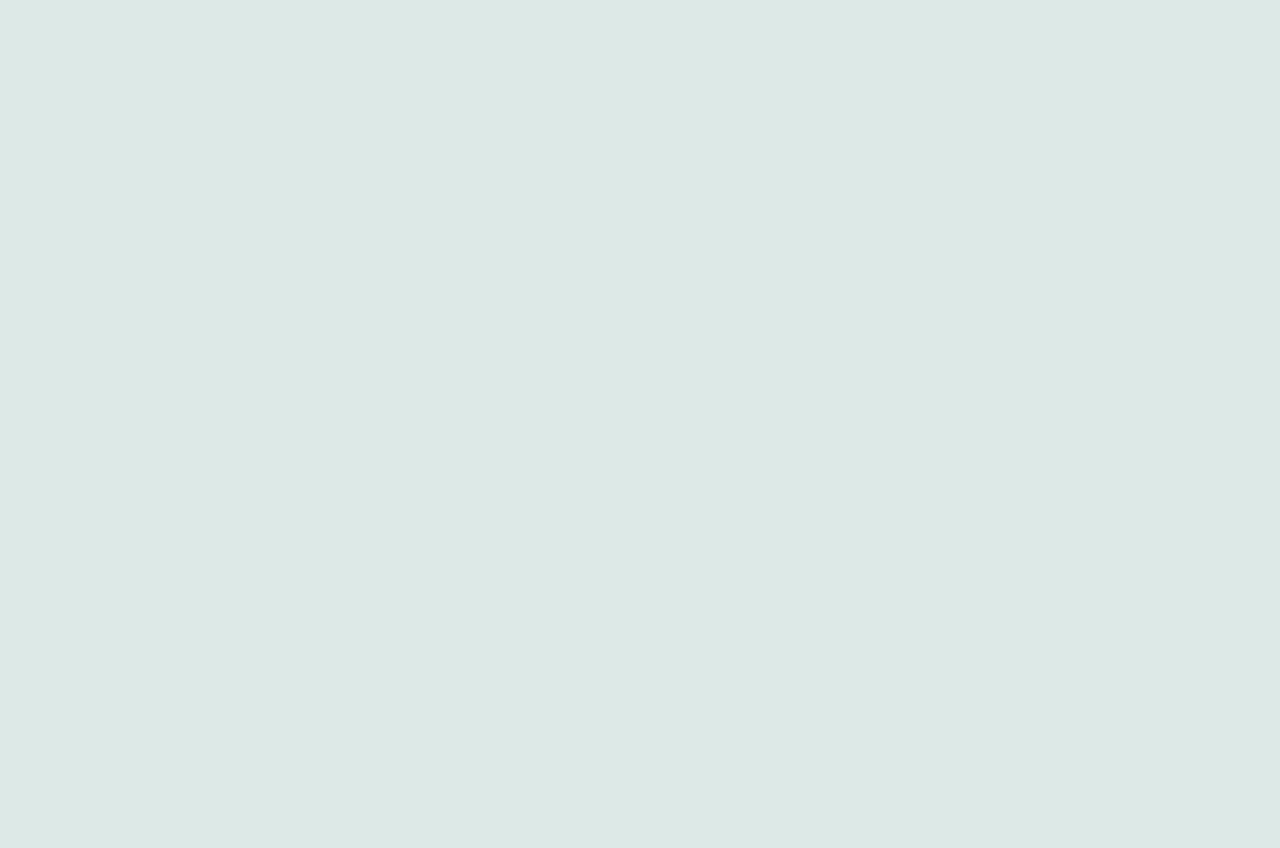
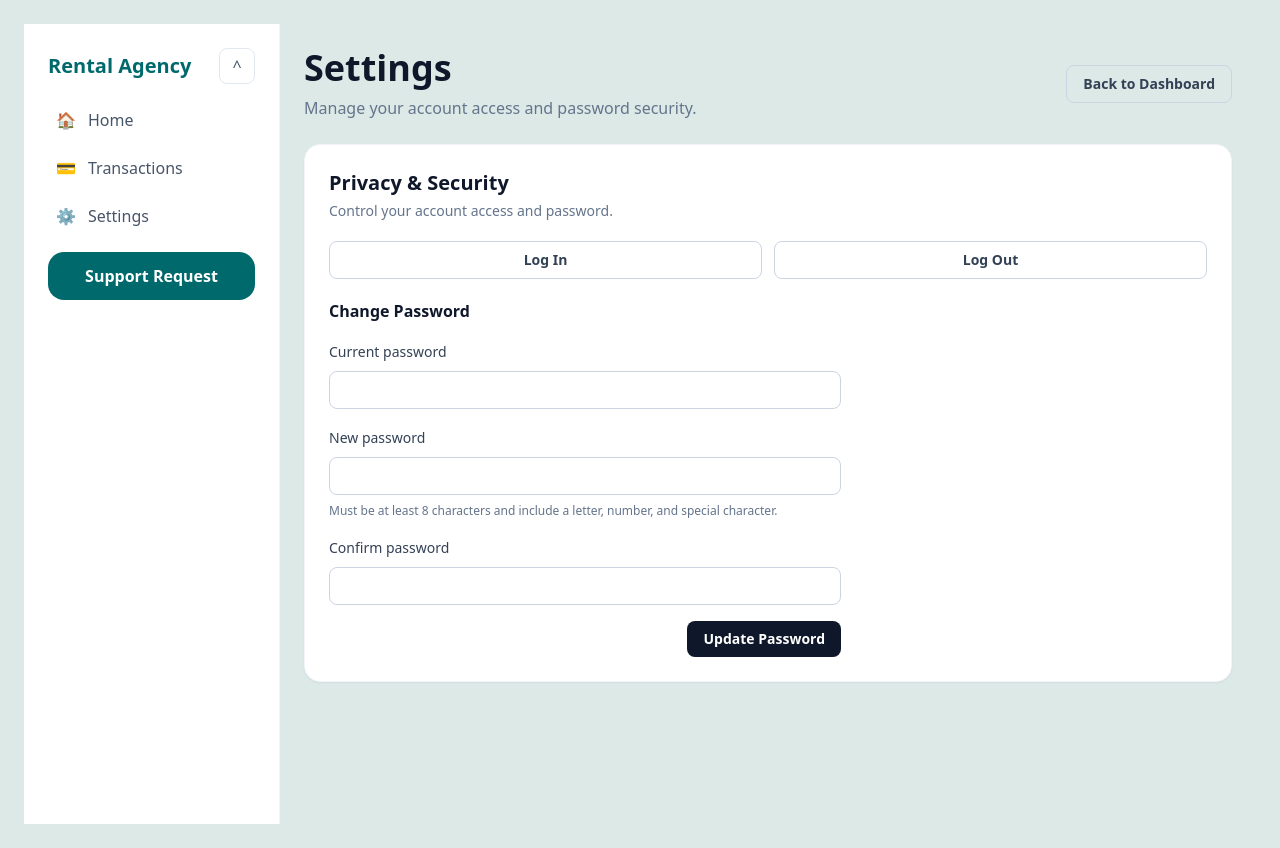
Before and after one commit to Isabellanamutenda/Serene-habitat, a Nuxt app: page /landlord/settings in a window 1280 px wide. Before the commit this address had no page. Before the commit the page ends 800 px from the top, so only its background shows below. Built offline with nearby package versions, Linux system fonts and the light colour scheme.

Commit message:
add pay rent button

```diff
--- a/components/shared/SharedSidebar.vue
+++ b/components/shared/SharedSidebar.vue
@@ -68,6 +68,7 @@ const dashboardPath = computed(() => {
 
 const settingsPath = computed(() => {
   if (route.path.startsWith('/tenant')) return '/tenant/settings'
+  if (route.path.startsWith('/landlord')) return '/landlord/settings'
   return `${dashboardPath.value}#settings`
 })
 </script>
--- /dev/null
+++ b/pages/landlord/settings.vue
@@ -0,0 +1,147 @@
+<template>
+  <div class="min-h-screen bg-[#dce9e7] text-slate-800 flex flex-col lg:flex-row">
+    <Sidebar />
+
+    <div class="flex-1 flex flex-col">
+      <main class="p-4 sm:p-6 flex-1">
+        <section class="max-w-6xl mx-auto space-y-6">
+          <header class="flex flex-col sm:flex-row sm:items-center sm:justify-between gap-3">
+            <div>
+              <h1 class="text-3xl sm:text-4xl font-bold text-slate-900">Settings</h1>
+              <p class="mt-2 text-slate-500 text-sm sm:text-base">
+                Manage your account access and password security.
+              </p>
+            </div>
+            <NuxtLink
+              to="/landlord/dashboard"
+              class="inline-flex items-center justify-center rounded-lg border border-slate-300 px-4 py-2 text-sm font-semibold text-slate-700 hover:bg-slate-100 transition-colors"
+            >
+              Back to Dashboard
+            </NuxtLink>
+          </header>
+
+          <section class="bg-white rounded-2xl border border-slate-100 shadow-sm p-5 sm:p-6 space-y-5">
+            <div>
+              <h2 class="text-xl font-semibold text-slate-900">Privacy & Security</h2>
+              <p class="mt-1 text-sm text-slate-500">
+                Control your account access and password.
+              </p>
+            </div>
+
+            <div class="grid grid-cols-1 sm:grid-cols-2 gap-3">
+              <button
+                type="button"
+                class="inline-flex items-center justify-center rounded-lg border border-slate-300 px-4 py-2 text-sm font-semibold text-slate-700 hover:bg-slate-100 transition-colors"
+                @click="onLogin"
+              >
+                Log In
+              </button>
+
+              <button
+                type="button"
+                class="inline-flex items-center justify-center rounded-lg border border-slate-300 px-4 py-2 text-sm font-semibold text-slate-700 hover:bg-slate-100 transition-colors"
+                @click="onLogout"
+              >
+                Log Out
+              </button>
+            </div>
+
+            <form class="max-w-lg grid grid-cols-1 gap-4" @submit.prevent="onChangePassword">
+              <div class="space-y-2">
+                <h3 class="text-base font-semibold text-slate-900">Change Password</h3>
+              </div>
+
+              <div class="space-y-2">
+                <label for="current-password" class="text-sm font-medium text-slate-700">Current password</label>
+                <input
+                  id="current-password"
+                  v-model="currentPassword"
+                  type="password"
+                  autocomplete="current-password"
+                  class="w-full rounded-lg border border-slate-300 px-3 py-2 text-sm focus:outline-none focus:ring-2 focus:ring-[#00696b]"
+                />
+              </div>
+
+              <div class="space-y-2">
+                <label for="new-password" class="text-sm font-medium text-slate-700">New password</label>
+                <input
+                  id="new-password"
+                  v-model="newPassword"
+                  type="password"
+                  autocomplete="new-password"
+                  class="w-full rounded-lg border border-slate-300 px-3 py-2 text-sm focus:outline-none focus:ring-2 focus:ring-[#00696b]"
+                />
+                <p class="text-xs text-slate-500">
+                  Must be at least 8 characters and include a letter, number, and special character.
+                </p>
+              </div>
+
+              <div class="space-y-2">
+                <label for="confirm-password" class="text-sm font-medium text-slate-700">Confirm password</label>
+                <input
+                  id="confirm-password"
+                  v-model="confirmPassword"
+                  type="password"
+                  autocomplete="new-password"
+                  class="w-full rounded-lg border border-slate-300 px-3 py-2 text-sm focus:outline-none focus:ring-2 focus:ring-[#00696b]"
+                />
+              </div>
+
+              <div class="flex justify-end">
+                <button
+                  type="submit"
+                  class="inline-flex items-center justify-center rounded-lg bg-slate-900 px-4 py-2 text-sm font-semibold text-white hover:bg-slate-700 transition-colors"
+                >
+                  Update Password
+                </button>
+              </div>
+            </form>
+
+            <p v-if="securityMessage" class="text-sm text-[#00696b]">{{ securityMessage }}</p>
+          </section>
+        </section>
+      </main>
+    </div>
+  </div>
+</template>
+
+<script setup lang="ts">
+import { ref } from 'vue'
+import Sidebar from '~/components/shared/SharedSidebar.vue'
+
+const securityMessage = ref('')
+const currentPassword = ref('')
+const newPassword = ref('')
+const confirmPassword = ref('')
+
+function onLogin() {
+  navigateTo('/login')
+}
+
+function onLogout() {
+  navigateTo('/login')
+}
+
+function onChangePassword() {
+  if (!currentPassword.value || !newPassword.value || !confirmPassword.value) {
+    securityMessage.value = 'Please fill in all password fields.'
+    return
+  }
+
+  const strongPasswordPattern = /^(?=.*[A-Za-z])(?=.*\d)(?=.*[^A-Za-z\d]).{8,}$/
+  if (!strongPasswordPattern.test(newPassword.value)) {
+    securityMessage.value = 'New password must be at least 8 characters and include a letter, number, and special character.'
+    return
+  }
+
+  if (newPassword.value !== confirmPassword.value) {
+    securityMessage.value = 'New password and confirm password do not match.'
+    return
+  }
+
+  securityMessage.value = 'Password updated successfully.'
+  currentPassword.value = ''
+  newPassword.value = ''
+  confirmPassword.value = ''
+}
+</script>
--- a/pages/tenant/dashboard.vue
+++ b/pages/tenant/dashboard.vue
@@ -24,13 +24,6 @@
           <div class="text-xs font-semibold uppercase tracking-wide text-slate-500">Rent per Day</div>
           <div class="mt-2 text-slate-900 font-bold text-3xl leading-none">Ksh 4,500</div>
           <div class="mt-1 text-sm text-slate-500">Fully inclusive</div>
-          <button
-            type="button"
-            class="mt-4 w-full inline-flex items-center justify-center bg-slate-900 text-white py-2 rounded-lg font-semibold text-sm hover:bg-slate-700 transition-all"
-            @click="openPaymentModal"
-          >
-            Pay
-          </button>
           <NuxtLink
             to="/tenant/details"
             class="mt-4 w-full inline-flex items-center justify-center bg-[#00696b] text-white py-2 rounded-lg font-semibold text-sm hover:bg-[#004d4f] transition-all"
@@ -46,7 +39,14 @@
         <div class="xl:col-span-7">
           <Rewards :points="850" :goal="1000" streak="12 Months" />
         </div>
-        <div class="xl:col-span-5">
+        <div class="xl:col-span-5 space-y-4">
+          <button
+            type="button"
+            class="self-start inline-flex items-center justify-center min-w-28 bg-slate-900 text-white px-5 py-2 rounded-lg font-semibold text-sm hover:bg-slate-700 transition-all"
+            @click="openPaymentModal"
+          >
+            Pay Rent
+          </button>
           <GracePeriodCard :days-remaining="graceDaysRemaining" />
         </div>
       </div>
@@ -69,14 +69,26 @@
         <h2 class="text-xl font-bold text-slate-900">Pay Rent</h2>
         <button
           type="button"
-          class="rounded-lg border border-slate-300 px-3 py-1 text-sm font-semibold text-slate-600 hover:bg-slate-100"
+          aria-label="Close payment modal"
+          class="inline-flex h-8 w-8 items-center justify-center rounded-lg border border-slate-300 text-lg font-semibold leading-none text-slate-600 hover:bg-slate-100"
           @click="closePaymentModal"
         >
-          Close
+          x
         </button>
       </header>
 
       <form class="mt-5 space-y-4" @submit.prevent="submitPayment">
+        <div>
+          <label for="payment-phone" class="mb-2 block text-sm font-medium text-slate-700">Phone number</label>
+          <input
+            id="payment-phone"
+            v-model="paymentPhone"
+            type="tel"
+            placeholder="e.g. +254 712 345 678"
+            class="w-full rounded-lg border border-slate-300 px-3 py-2 text-sm focus:outline-none focus:ring-2 focus:ring-[#00696b]"
+          />
+        </div>
+
         <div>
           <label for="payment-amount" class="mb-2 block text-sm font-medium text-slate-700">Enter amount</label>
           <input
@@ -94,12 +106,21 @@
           {{ paymentMessage }}
         </p>
 
+        <div class="grid grid-cols-1 sm:grid-cols-2 gap-3 pt-1">
+          <button
+            type="button"
+            class="w-full rounded-lg border border-slate-300 px-4 py-2 text-sm font-semibold text-slate-700 hover:bg-slate-100 transition-all"
+            @click="closePaymentModal"
+          >
+            Cancel
+          </button>
           <button
             type="submit"
             class="w-full rounded-lg bg-[#00696b] px-4 py-2 text-sm font-semibold text-white hover:bg-[#004d4f] transition-all"
           >
             Pay Now
           </button>
+        </div>
       </form>
     </section>
   </div>
@@ -121,6 +142,7 @@ const transactions = [
 ]
 
 const isPaymentModalOpen = ref(false)
+const paymentPhone = ref('')
 const paymentAmount = ref<number | null>(null)
 const paymentMessage = ref('')
 const paymentStatus = ref<'success' | 'error'>('success')
@@ -146,6 +168,7 @@ const greeting = computed(() => {
 
 function openPaymentModal() {
   isPaymentModalOpen.value = true
+  paymentPhone.value = ''
   paymentAmount.value = null
   paymentMessage.value = ''
 }
@@ -155,6 +178,12 @@ function closePaymentModal() {
 }
 
 function submitPayment() {
+  if (!paymentPhone.value.trim()) {
+    paymentStatus.value = 'error'
+    paymentMessage.value = 'Please enter a phone number.'
+    return
+  }
+
   if (!paymentAmount.value || paymentAmount.value <= 0) {
     paymentStatus.value = 'error'
     paymentMessage.value = 'Please enter a valid amount greater than 0.'
```
Lines whose indentation alone changed are shown as unchanged.
